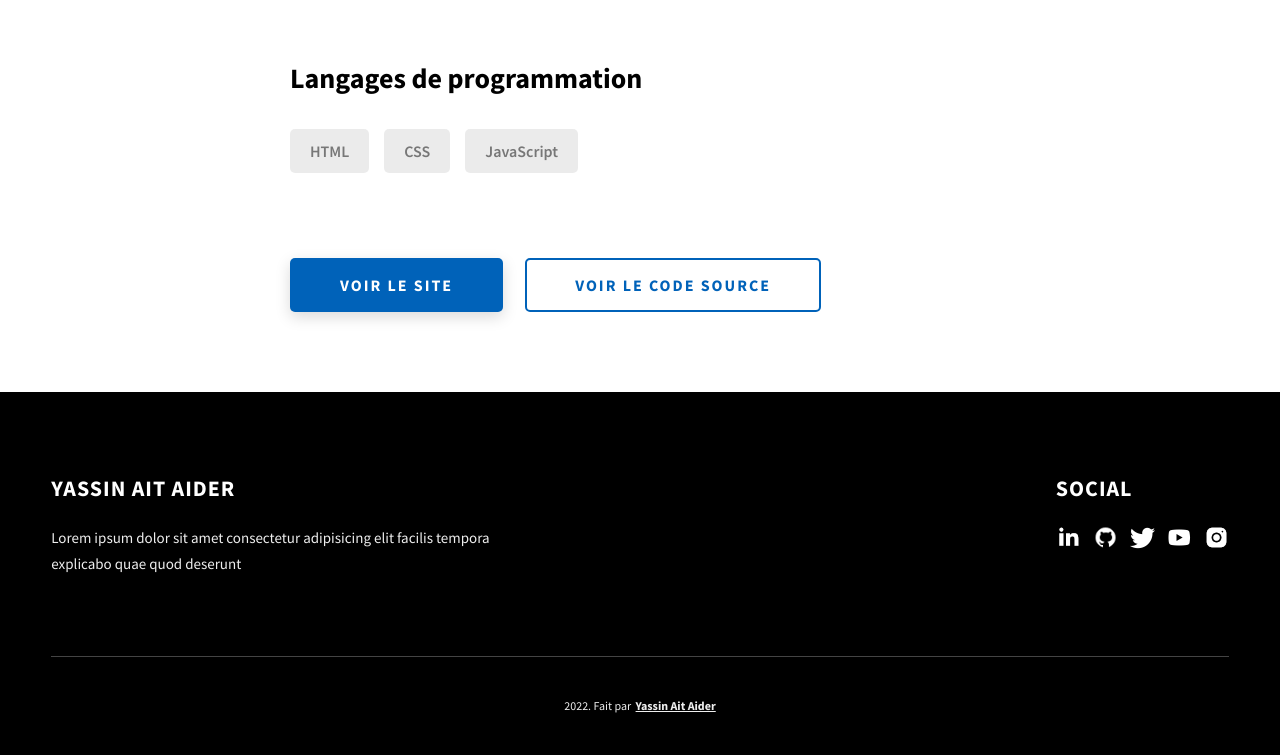
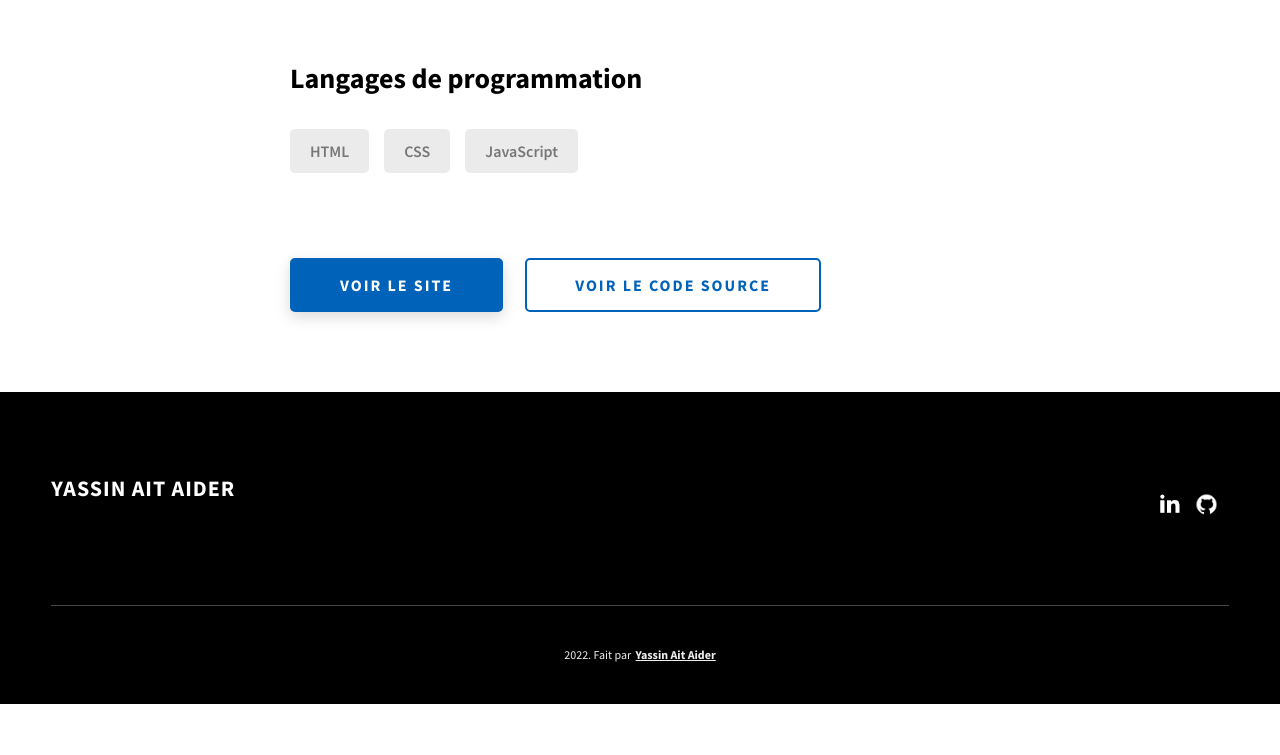
Before and after one commit to zbttjo/Portfolio, a website: page project-1.html in a window 1280 px wide. Shown: the part 1253-2008 px from the top of the page. After the commit the page ends 1957 px from the top, so only its background shows below. Drawn offline with Linux system fonts and the light colour scheme.

Commit message:
Add files via upload

```diff
--- a/project-1.html
+++ b/project-1.html
@@ -129,42 +129,18 @@
       <div class="main-container">
         <div class="main-footer__upper">
           <div class="main-footer__row main-footer__row-1">
-            <h2 class="heading heading-sm main-footer__heading-sm">
-              <span>Social</span>
-            </h2>
             <div class="main-footer__social-cont">
-              <a target="_blank" rel="noreferrer" href="#">
+              <a target="_blank" rel="noreferrer" href="https://www.linkedin.com/in/yassin-74a2b215b/">
                 <img
                   class="main-footer__icon"
                   src="./assets/png/linkedin-ico.png"
                   alt="icon"
                 />
               </a>
-              <a target="_blank" rel="noreferrer" href="#">
+              <a target="_blank" rel="noreferrer" href="https://github.com/zbttjo">
                 <img
                   class="main-footer__icon"
                   src="./assets/png/github-ico.png"
-                  alt="icon"
-                />
-              </a>
-              <a target="_blank" rel="noreferrer" href="#">
-                <img
-                  class="main-footer__icon"
-                  src="./assets/png/twitter-ico.png"
-                  alt="icon"
-                />
-              </a>
-              <a target="_blank" rel="noreferrer" href="#">
-                <img
-                  class="main-footer__icon"
-                  src="./assets/png/yt-ico.png"
-                  alt="icon"
-                />
-              </a>
-              <a target="_blank" rel="noreferrer" href="#">
-                <img
-                  class="main-footer__icon main-footer__icon--mr-none"
-                  src="./assets/png/insta-ico.png"
                   alt="icon"
                 />
               </a>
@@ -173,8 +149,6 @@
           <div class="main-footer__row main-footer__row-2">
             <h4 class="heading heading-sm text-lt">Yassin Ait Aider</h4>
             <p class="main-footer__short-desc">
-              Lorem ipsum dolor sit amet consectetur adipisicing elit facilis
-              tempora explicabo quae quod deserunt
             </p>
           </div>
         </div>
```
